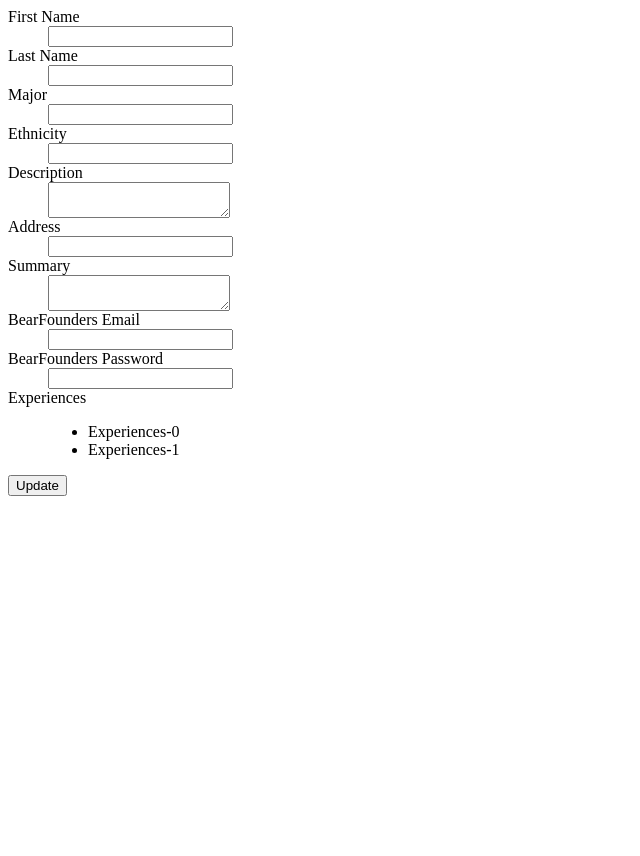
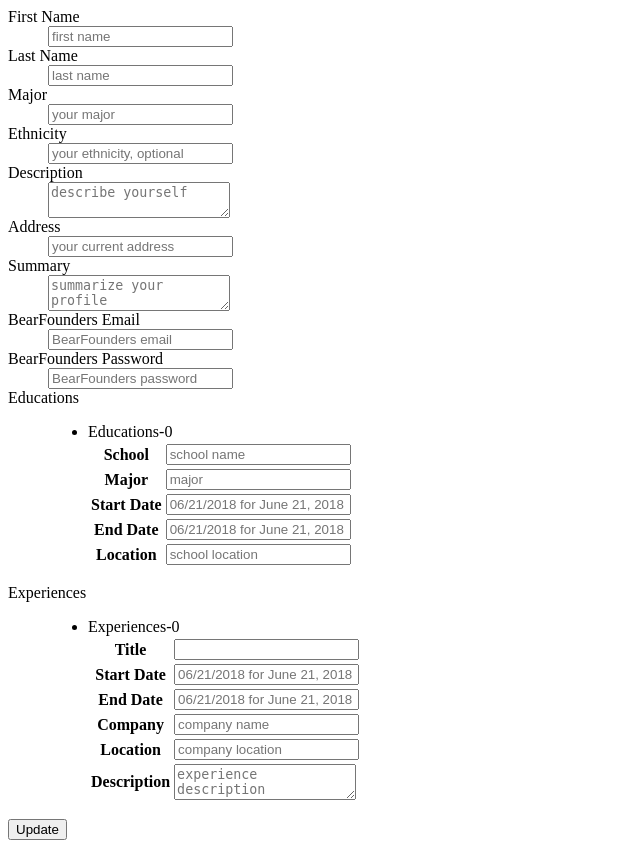
Before and after one commit to adamtau/ResuME, a Flask app: page /profile in a window 1280 px wide. Shown: the whole page, without its empty margins (0-640 px from the left). Before the commit the page ends 496 px from the top, so only its background shows below. Run offline with Flask 2, Linux system fonts and the light colour scheme; the visitor is signed in with stand-in values (Sample User, id 1); data that the repository does not hold is empty; parts of the project's set-up code (start-up, migrations or seed data) failed here and were passed over; some libraries are stand-ins or nearby versions.

Commit message:
added date

```diff
--- a/Backend-Flask/main.py
+++ b/Backend-Flask/main.py
@@ -1,9 +1,9 @@
 from flask import Flask, render_template, request, redirect, session
 from flask_pymongo import PyMongo
 from flask_wtf import FlaskForm
-from wtforms import StringField, PasswordField, BooleanField, SubmitField, FieldList, FormField, TextAreaField, T
+from wtforms import StringField, PasswordField, BooleanField, SubmitField, FieldList, FormField, TextAreaField, DateField
 from wtforms.validators import DataRequired, ValidationError
-import datetime
+from datetime import date, time, datetime
 from User import *
 from BearFounders import *
 
@@ -34,39 +34,42 @@ db = mongo.db
 #####################
 
 class RegisterForm(FlaskForm):
-    email = StringField('Email', validators=[DataRequired()])
-    password = PasswordField('Password', validators=[DataRequired()])
+    email = StringField('Email', render_kw={'placeholder': 'example@example.com'}, validators=[DataRequired()])
+    password = PasswordField('Password', render_kw={'placeholder': 'password'}, validators=[DataRequired()])
     submit = SubmitField('Register')
 
 class LoginForm(FlaskForm):
-    email = StringField('Email', validators=[DataRequired()])
-    password = PasswordField('Password', validators=[DataRequired()])
+    email = StringField('Email', render_kw={'placeholder': 'example@example.com'}, validators=[DataRequired()])
+    password = PasswordField('Password', render_kw={'placeholder': 'password'}, validators=[DataRequired()])
     submit = SubmitField('Log In')
+
+class EducationEntryForm(FlaskForm):
+    school = StringField('School', render_kw={'placeholder': 'school name'})
+    major = StringField('Major', render_kw={'placeholder': 'major'})
+    start_date = StringField("Start Date", render_kw={'placeholder': '06/21/2018 for June 21, 2018'})
+    end_date = StringField("End Date", render_kw={'placeholder': '06/21/2018 for June 21, 2018'})
+    location = StringField('Location', render_kw={'placeholder': 'school location'})
 
 class ExperienceEntryForm(FlaskForm):
     title = StringField('Title')
-    start_date = DateField("Start Date", format='%Y-%m-%d')
-    end_date = DateField("End Date", format='%Y-%m-%d')
-    company = StringField('Company')
-    location = StringField('Location')
-    exp_description = TextAreaField('Description')
-
-class EducationEntryForm(FlaskForm):
-    school = StringField('School')
-    major = StringField('Major')
-    location = StringField('Location')
+    start_date = StringField("Start Date", render_kw={'placeholder': '06/21/2018 for June 21, 2018'})
+    end_date = StringField("End Date", render_kw={'placeholder': '06/21/2018 for June 21, 2018'})
+    company = StringField('Company', render_kw={'placeholder': 'company name'})
+    location = StringField('Location', render_kw={'placeholder': 'company location'})
+    exp_description = TextAreaField('Description', render_kw={'placeholder': 'experience description'})
 
 class ProfileForm(FlaskForm):
-    first_name = StringField('First Name', validators=[DataRequired()])
-    last_name = StringField('Last Name', validators=[DataRequired()])
-    major = StringField('Major', validators=[DataRequired()])
-    ethnicity = StringField('Ethnicity')
-    description = TextAreaField('Description', validators=[DataRequired()])
-    address = StringField('Address')
-    summary = TextAreaField('Summary')
-    bfemail = StringField('BearFounders Email', validators=[DataRequired()])
-    bfpassword = PasswordField('BearFounders Password', validators=[DataRequired()])
-    experiences = FieldList(FormField(ExperienceEntryForm), min_entries=1)
+    first_name = StringField('First Name', render_kw={'placeholder': 'first name'}, validators=[DataRequired()])
+    last_name = StringField('Last Name', render_kw={'placeholder': 'last name'}, validators=[DataRequired()])
+    major = StringField('Major', render_kw={'placeholder': 'your major'}, validators=[DataRequired()])
+    ethnicity = StringField('Ethnicity', render_kw={'placeholder': 'your ethnicity, optional'})
+    description = TextAreaField('Description', render_kw={'placeholder': 'describe yourself'}, validators=[DataRequired()])
+    address = StringField('Address', render_kw={'placeholder': 'your current address'})
+    summary = TextAreaField('Summary', render_kw={'placeholder': 'summarize your profile'})
+    bfemail = StringField('BearFounders Email', render_kw={'placeholder': 'BearFounders email'}, validators=[DataRequired()])
+    bfpassword = PasswordField('BearFounders Password', render_kw={'placeholder': 'BearFounders password'}, validators=[DataRequired()])
+    educations = FieldList(FormField(EducationEntryForm))
+    experiences = FieldList(FormField(ExperienceEntryForm))
     submit = SubmitField('Update')
 
 #####################
@@ -135,6 +138,7 @@ def profile():
     current_profile = user_collection.find_one({"email": session["user_email"]})
     # create a profile_form instance, populated by profile data
     form = ProfileForm(data=current_profile)
+    form.educations.append_entry()
     form.experiences.append_entry()
     # loop through profile experiences, create instances of experience_entry_form, append to profile_form
     if form.is_submitted():
@@ -148,13 +152,28 @@ def profile():
         summary = form.summary.data
         bfemail = form.bfemail.data
         bfpassword = form.bfpassword.data
-        # loop through submitted form entries to collect current experiences
+        # loop through submitted form entries to collect current experiences/educations
+        current_educations = []
+        for edu in form.educations.entries:
+            edu_data = {"school": edu.data["school"],
+                        "major": edu.data["major"],
+                        "location": edu.data["location"],
+                        "start_date": edu.data["start_date"],
+                        "end_date": edu.data["end_date"]}
+                        # "start_date": datetime.combine(edu.data["start_date"], time(12, 30)),
+                        # "end_date": datetime.combine(edu.data["end_date"], time(12, 30))}
+            if edu_data["school"]:
+            	current_educations.append(edu_data)
         current_experiences = []
         for exp in form.experiences.entries:
             exp_data = {"title": exp.data["title"],
                         "company": exp.data["company"],
                         "location": exp.data["location"],
-                        "exp_description": exp.data["exp_description"]}
+                        "exp_description": exp.data["exp_description"],
+                        "start_date": exp.data["start_date"],
+                        "end_date": exp.data["end_date"]}
+                        # "start_date": datetime.combine(exp.data["start_date"], time(12, 30)),
+                        # "end_date": datetime.combine(exp.data["end_date"], time(12, 30))}
             if exp_data["title"]:
             	current_experiences.append(exp_data)
         # update the user's profile in profile collection, if not found, create and insert
@@ -170,8 +189,8 @@ def profile():
                 "summary": summary,
                 "bfemail": bfemail,
                 "bfpassword": bfpassword,
-                "experiences": current_experiences,
-                "testing": "Success"
+                "educations": current_educations,
+                "experiences": current_experiences
             }}, upsert=True)
         # create a new user object and store locally
         # new_user = UserProfile(bfemail, bfpassword, first_name, last_name, major, description)
--- a/Backend-Flask/templates/login.html
+++ b/Backend-Flask/templates/login.html
@@ -46,12 +46,12 @@
 
           <div class="wrap-input100" data-validate = "Valid email is: a@b.c">
             <dt>{{ form.email.label }}
-            <dd>{{ form.email }}
+            <dd>{{ form.email(size=72) }}
           </div>
 
           <div class="wrap-input100 validate-input" data-validate="Enter password">
               <dt>{{ form.password.label }}
-              <dd>{{ form.password }}
+              <dd>{{ form.password(size=72) }}
 
           </div>
 
--- a/Backend-Flask/templates/profile.html
+++ b/Backend-Flask/templates/profile.html
@@ -26,6 +26,8 @@
         <dd>{{ form.bfemail }}
         <dt>{{ form.bfpassword.label }}
         <dd>{{ form.bfpassword }}
+        <dt>{{ form.educations.label }}
+        <dd>{{ form.educations }}
         <dt>{{ form.experiences.label }}
         <dd>{{ form.experiences }}
         <dt>{{ form.submit }}
--- a/Backend-Flask/templates/register.html
+++ b/Backend-Flask/templates/register.html
@@ -46,12 +46,12 @@
 
           <div class="wrap-input100" data-validate = "Valid email is: a@b.c">
             <dt>{{ form.email.label }}
-            <dd>{{ form.email }}
+            <dd>{{ form.email(size=72) }}
           </div>
 
           <div class="wrap-input100 validate-input" data-validate="Enter password">
               <dt>{{ form.password.label }}
-              <dd>{{ form.password }}
+              <dd>{{ form.password(size=72) }}
 
           </div>
 
```
